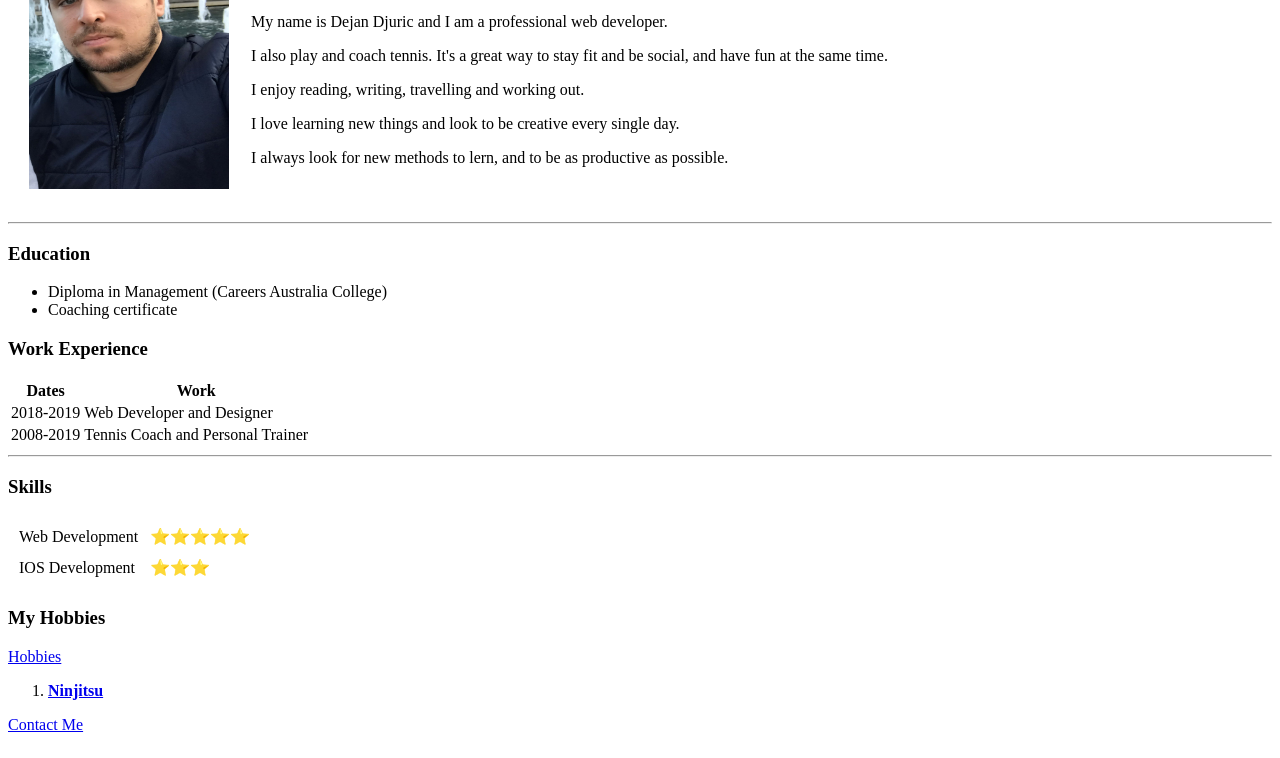
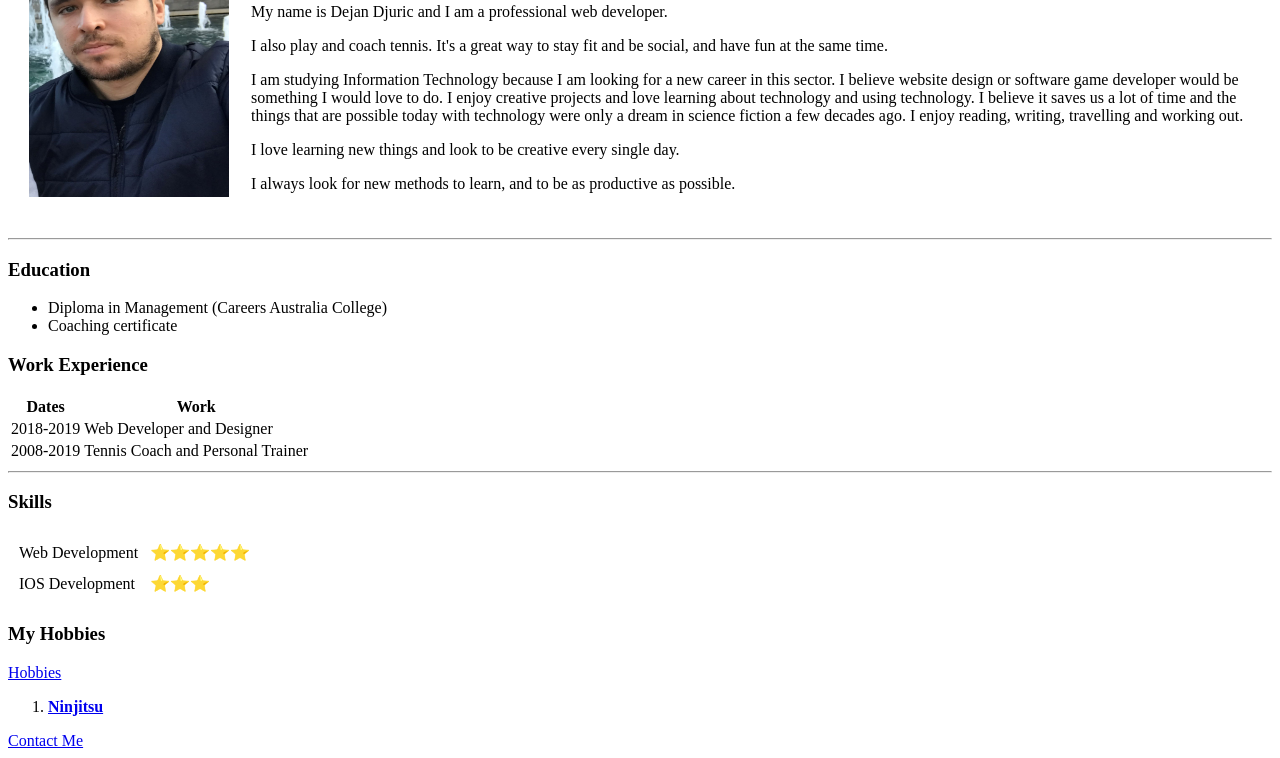
Before and after one commit to dejandjuric/cv1, a plain HTML site: page index.html in a window 1280 px wide. Shown: the part 140-898 px from the top of the page. Drawn offline with Linux system fonts and the light colour scheme.

Commit message:
Update index.html

```diff
--- a/index.html
+++ b/index.html
@@ -17,11 +17,16 @@
         <p>I also play and coach tennis. It's a great way to stay fit and be social,
           and have
           fun at the same time.</p>
-        <p>I enjoy reading, writing, travelling and
+        <p>I am studying Information Technology because I am looking for a new career in this sector.
+          I believe website design or software game developer would be something I would love to do.
+          I enjoy creative projects and love learning about technology and using technology. I believe it saves us a
+          lot of time and the things that are possible today with technology were only a dream in science fiction
+          a few decades ago.
+          I enjoy reading, writing, travelling and
           working out.</p>
         <p>I love learning new things and look to be creative
           every single day.</p>
-        <p>I always look for new methods to lern, and to
+        <p>I always look for new methods to learn, and to
           be as productive as possible.</p>
       </td>
     </tr>
```
